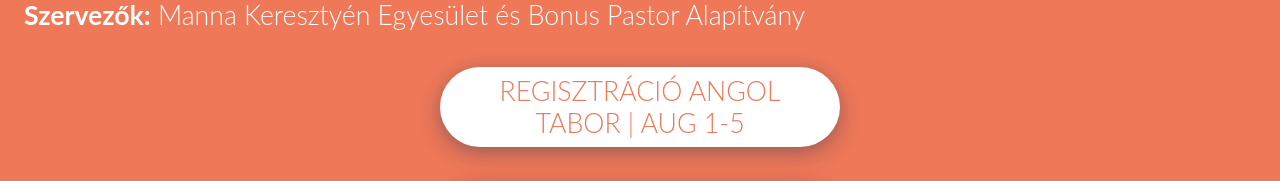
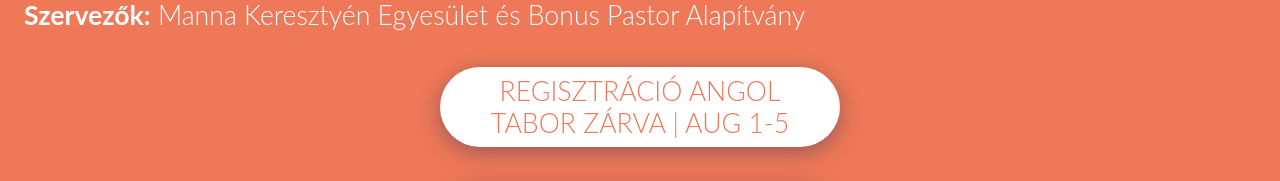
Before and after one commit to dijs/csakis-next, a Next.js app: page /tabor in a window 1280 px wide. Shown: the part 613-794 px from the top of the page. Built offline with nearby package versions, Linux system fonts and the light colour scheme; a web font is replaced by a local one.

Commit message:
removed both camps registration

```diff
--- a/pages/tabor.js
+++ b/pages/tabor.js
@@ -18,12 +18,12 @@ function Register() {
         className="register "
         target="_blank"
         rel="noopener noreferrer"
-        href="https://docs.google.com/forms/d/e/1FAIpQLSc4i9HhtxI7aZ6i5ChXSQUM4HC7Uvoc4btqv_8PnxR8aB8JrQ/viewform"
+        href="/tabor"
       >
         <button>
           {locale === 'hu'
-            ? 'REGISZTRÁCIÓ ANGOL TABOR | AUG 1-5'
-            : 'REGISTER NOW FOR ENGLISH CAMP | AUG 1-5'}
+            ? 'REGISZTRÁCIÓ ANGOL TABOR ZÁRVA | AUG 1-5'
+            : 'REGISTERATION FOR ENGLISH CAMP IS NOW CLOSED | AUG 1-5'}
         </button>
       </a>
       <a
```
